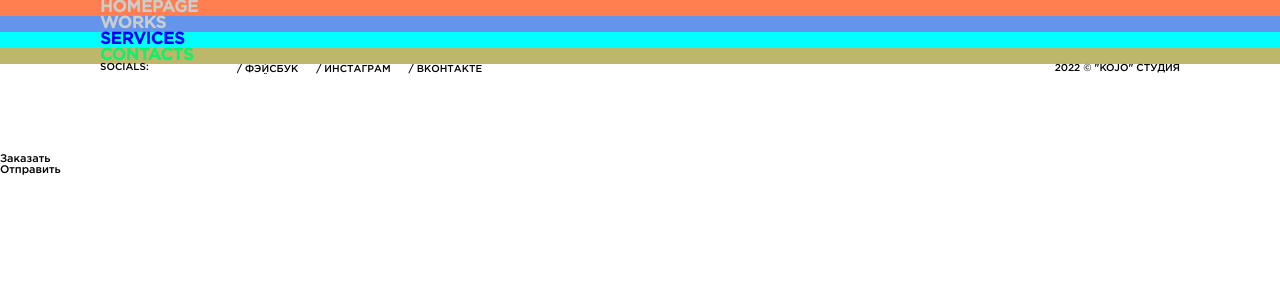
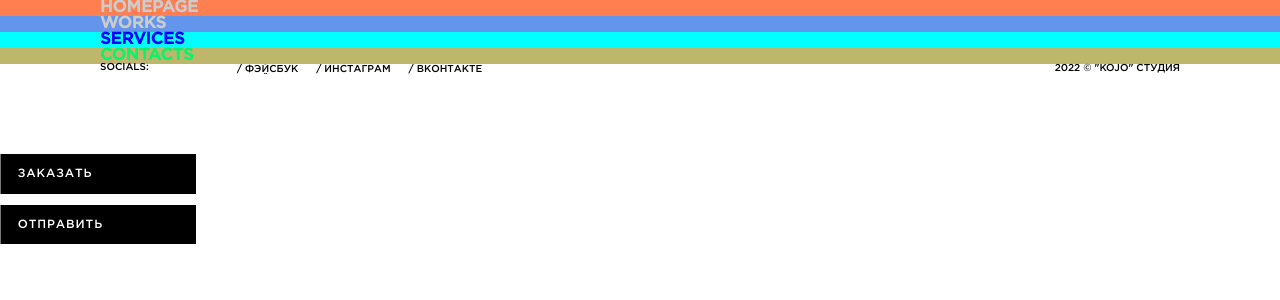
Before and after one commit to AnatolyKostarev/kojo, a React (Create React App) app: page / in a window 1280 px wide. Shown: the top 300 px of the page. Built offline with nearby package versions, Linux system fonts and the light colour scheme.

Commit message:
Add styles for <Button>

```diff
--- a/src/components/button/Button.module.css
+++ b/src/components/button/Button.module.css
@@ -1,8 +1,5 @@
 .btn {
-  overflow: hidden;
-}
-
-.btn__right {
+  position: relative;
   display: block;
   width: 12.5vw;
   padding: 0 1.3888888888888888vw;
@@ -16,20 +13,48 @@
   text-transform: uppercase;
   color: #fff;
   cursor: url("/public/img/header/cursor_active.svg") 10 10, pointer;
-  transition: 0.5s ease-in-out;
+  transition: 0.5s linear;
+  overflow: hidden;
+  z-index: 100;
 }
 
-.btn__right:hover {
-  transform: translateX(-110%);
-  transition: 0.5s ease-in-out;
+.btn::before {
+  content: "";
+  position: absolute;
+  top: 0;
+  left: 0;
+  width: 100%;
+  height: 100%;
+  transform: translateX(100%);
+  transition: 0.5s linear;
+  background: #fff;
+  outline: none;
 }
 
-.btn__right:focus {
-  transform: translateX(-110%);
-  transition: 0.5s ease-in-out;
+.btn:after {
+  content: attr(data-text);
+  position: absolute;
+  top: 0;
+  left: 0;
+  width: 100%;
+  height: 100%;
+  font-family: "GothamProBlack";
+  font-size: 3.4814814814814816vh;
+  line-height: 4.938271604938272vh;
+  transform: translateX(-100%);
+  transition: 0.5s linear;
+  color: #000;
+  background: #fff;
+  z-index: -1;
 }
 
-.btn__right:active {
-  transform: translateX(-110%);
-  transition: 0.5s ease-in-out;
+.btn:hover::before {
+  transform: translateX(0);
+  transition: 0.5s linear;
 }
+
+.btn:hover::after {
+  transform: translateX(0);
+  transition: 0.5s linear;
+  z-index: 1;
+}
```
